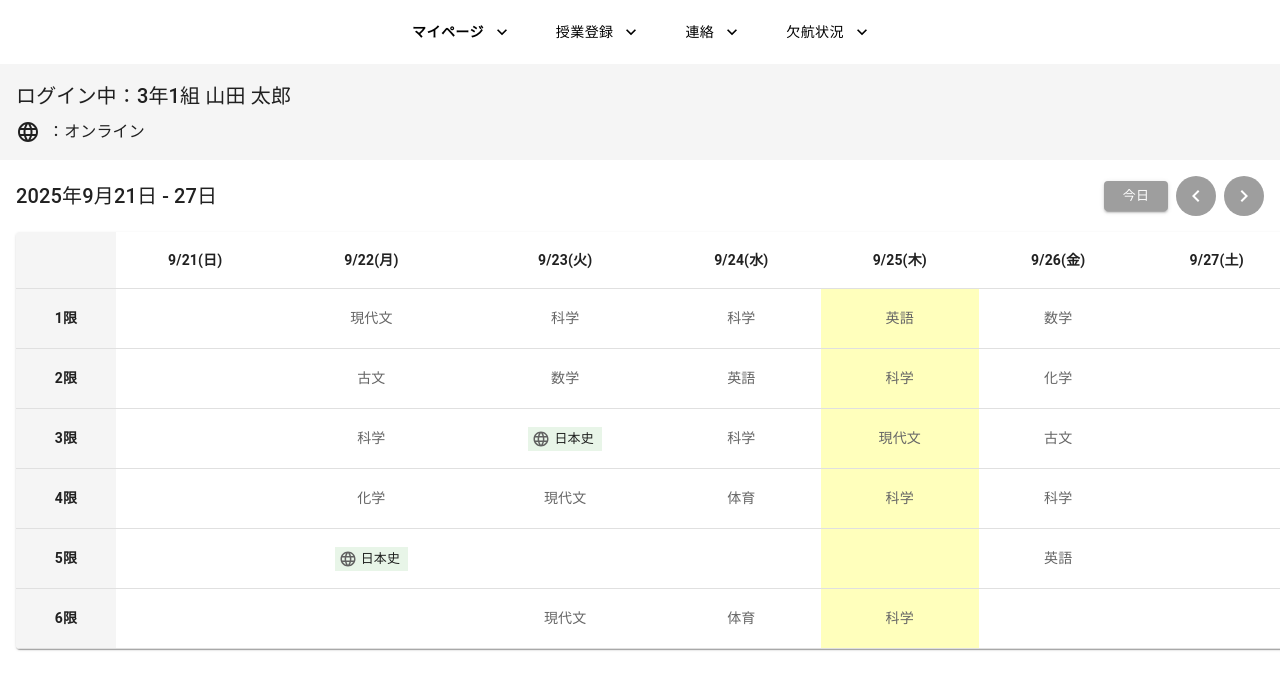
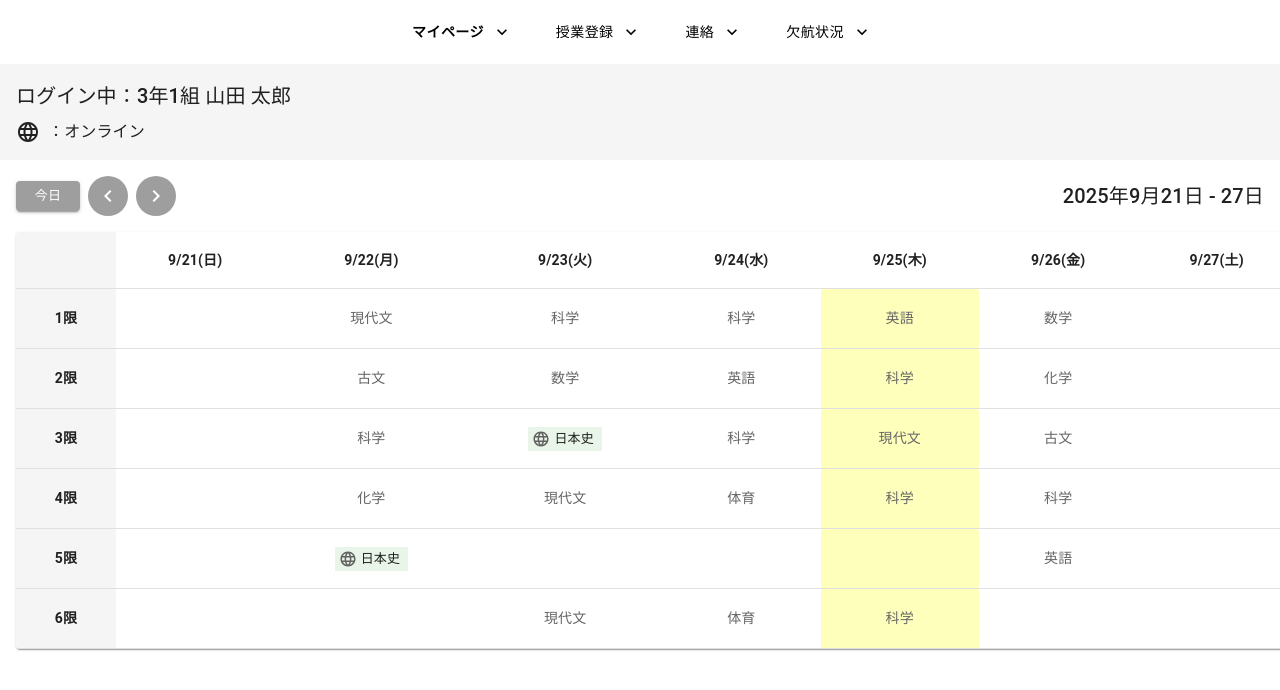
Before and after one commit to Nasupi-wingarc/fy25-goudou, a React (Vite) app in the folder goudou/: page / in a window 1280 px wide. Shown: the top 690 px of the page. Built offline with nearby package versions, Linux system fonts and the light colour scheme.

Commit message:
今日の日付の位置修正と次月の表記修正

```diff
--- a/goudou/src/components/DateNavigation.tsx
+++ b/goudou/src/components/DateNavigation.tsx
@@ -31,7 +31,15 @@ const getWeekDates = (baseDate: Date = new Date()): DateInfo[] => {
 const formatDateRange = (dates: DateInfo[]): string => {
   const start = dates[0].date;
   const end = dates[6].date;
-  return `${start.getFullYear()}年${start.getMonth() + 1}月${start.getDate()}日 - ${end.getDate()}日`;
+
+  // 開始日と終了日が同じ月の場合
+  if (start.getMonth() === end.getMonth()) {
+    return `${start.getFullYear()}年${start.getMonth() + 1}月${start.getDate()}日 - ${end.getDate()}日`;
+  }
+  // 異なる月の場合
+  else {
+    return `${start.getFullYear()}年${start.getMonth() + 1}月${start.getDate()}日 - ${end.getMonth() + 1}月${end.getDate()}日`;
+  }
 };
 
 interface DateNavigationProps {
@@ -61,9 +69,6 @@ const DateNavigation: React.FC<DateNavigationProps> = ({ currentWeek, onWeekChan
 
   return (
     <Box sx={{ display: 'flex', justifyContent: 'space-between', alignItems: 'center', p: 2 }}>
-      <Typography variant="h6">
-        {dateRangeString}
-      </Typography>
       <Box sx={{ display: 'flex', alignItems: 'center', gap: 1 }}>
         <Button
           variant="contained"
@@ -86,6 +91,9 @@ const DateNavigation: React.FC<DateNavigationProps> = ({ currentWeek, onWeekChan
           <ChevronRight />
         </IconButton>
       </Box>
+      <Typography variant="h6">
+        {dateRangeString}
+      </Typography>
     </Box>
   );
 };
```
